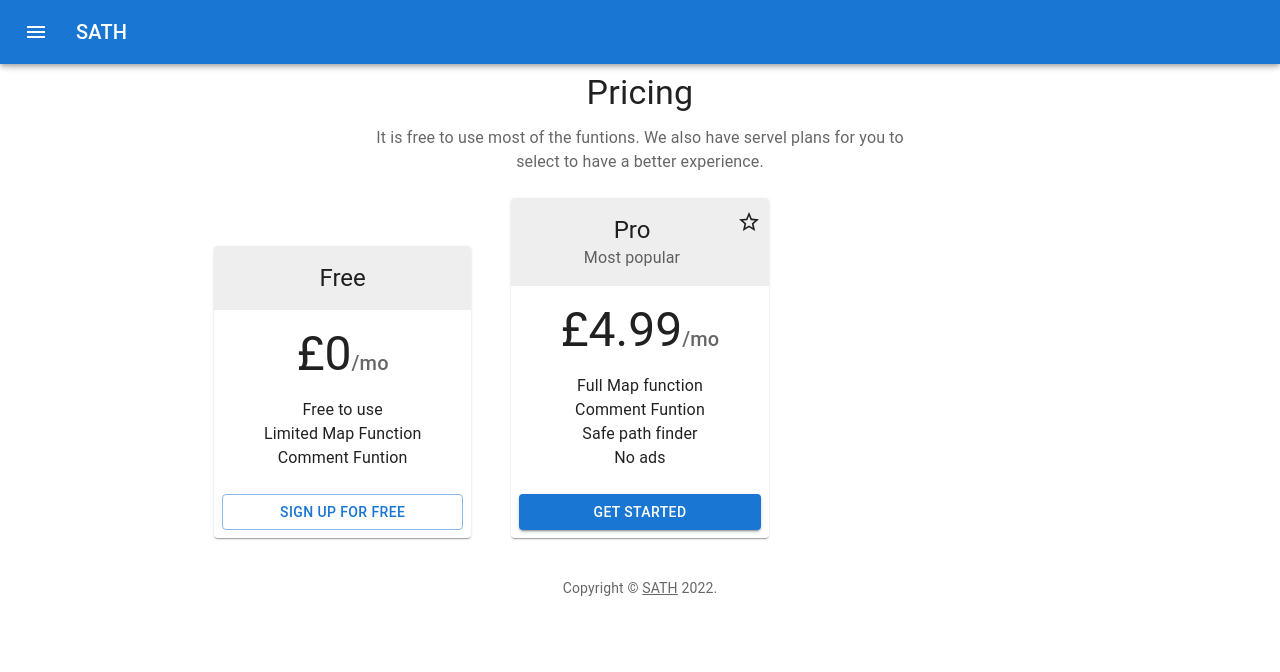
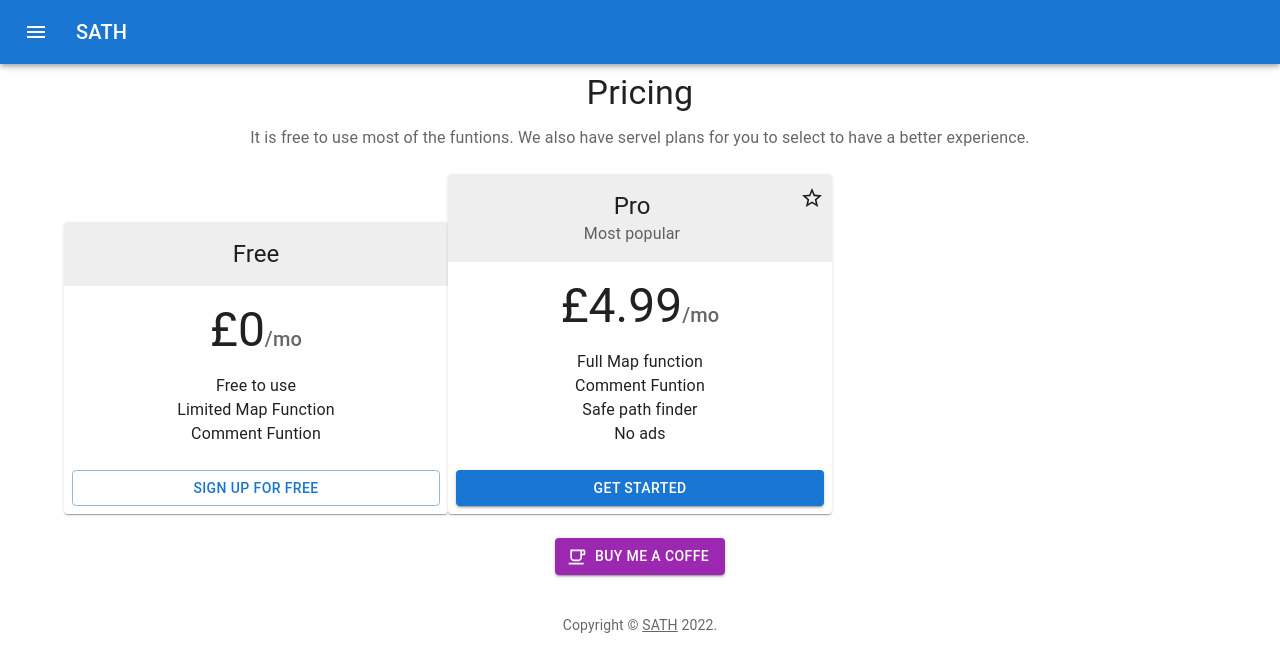
Before and after one commit to BinaryDog109/sath-crime-map-app, a React (Create React App) app: page /price in a window 1280 px wide. Shown: the top 672 px of the page. Built offline with nearby package versions, Linux system fonts and the light colour scheme.

Commit message:
Update price

```diff
--- a/src/pages/price.js
+++ b/src/pages/price.js
@@ -18,6 +18,8 @@ import Navbar from '../components/navbar'
 import useScrollTrigger from '@mui/material/useScrollTrigger'
 import PropTypes from 'prop-types'
 import { useNavigate } from 'react-router-dom'
+import IconButton from '@mui/material/IconButton'
+import LocalCafeOutlinedIcon from '@mui/icons-material/LocalCafeOutlined'
 function Copyright(props) {
     return (
         <Typography variant="body2" color="text.secondary" align="center" {...props}>
@@ -99,7 +101,7 @@ const tiers = [
 
 function PricingContent(props) {
     const navigate = useNavigate()
-    const handleFree = () =>{
+    const handleFree = () => {
         navigate('/login')
     }
     return (
@@ -110,7 +112,7 @@ function PricingContent(props) {
                 <AppBar><Navbar /></AppBar></ElevationScroll>
 
             {/* Hero unit */}
-            <Container disableGutters maxWidth="sm" component="main" sx={{ pt: 9 }}>
+            <Container disableGutters component="main" sx={{ pt: 9 }}>
                 <Typography
                     component="h4"
                     variant="h4"
@@ -121,7 +123,6 @@ function PricingContent(props) {
                     Pricing
                 </Typography>
                 <Typography variant="h7" align="center" color="text.secondary" component="p" sx={{
-                    mb: 3,
                     ml: 2,
                     mr: 2
                 }}>
@@ -130,8 +131,8 @@ function PricingContent(props) {
                 </Typography>
             </Container>
             {/* End hero unit */}
-            <Container maxWidth="md" component="main">
-                <Grid container spacing={5} alignItems="flex-end">
+            <Container component="main">
+                <Grid container alignItems="flex-end">
                     {tiers.map((tier) => (
                         // Enterprise card is full width at sm breakpoint
                         <Grid
@@ -140,6 +141,9 @@ function PricingContent(props) {
                             xs={12}
                             sm={tier.title === 'Enterprise' ? 12 : 6}
                             md={4}
+                            sx={{
+                                mt:3
+                            }}
                         >
                             <Card>
                                 <CardHeader
@@ -199,9 +203,15 @@ function PricingContent(props) {
                             </Card>
                         </Grid>
                     ))}
+                    <Grid xs={12} align="center" sx={{
+                        mt: 3
+                    }}>
+                        <Button  variant="contained" color='secondary' startIcon={<LocalCafeOutlinedIcon />}>Buy me a coffe</Button>
+                    </Grid>
                 </Grid>
             </Container>
-            <Copyright sx={{ mt: 5 }} />
+
+            <Copyright sx={{ mt: 5,}} />
             {/* End footer */}
         </React.Fragment>
     )
```
